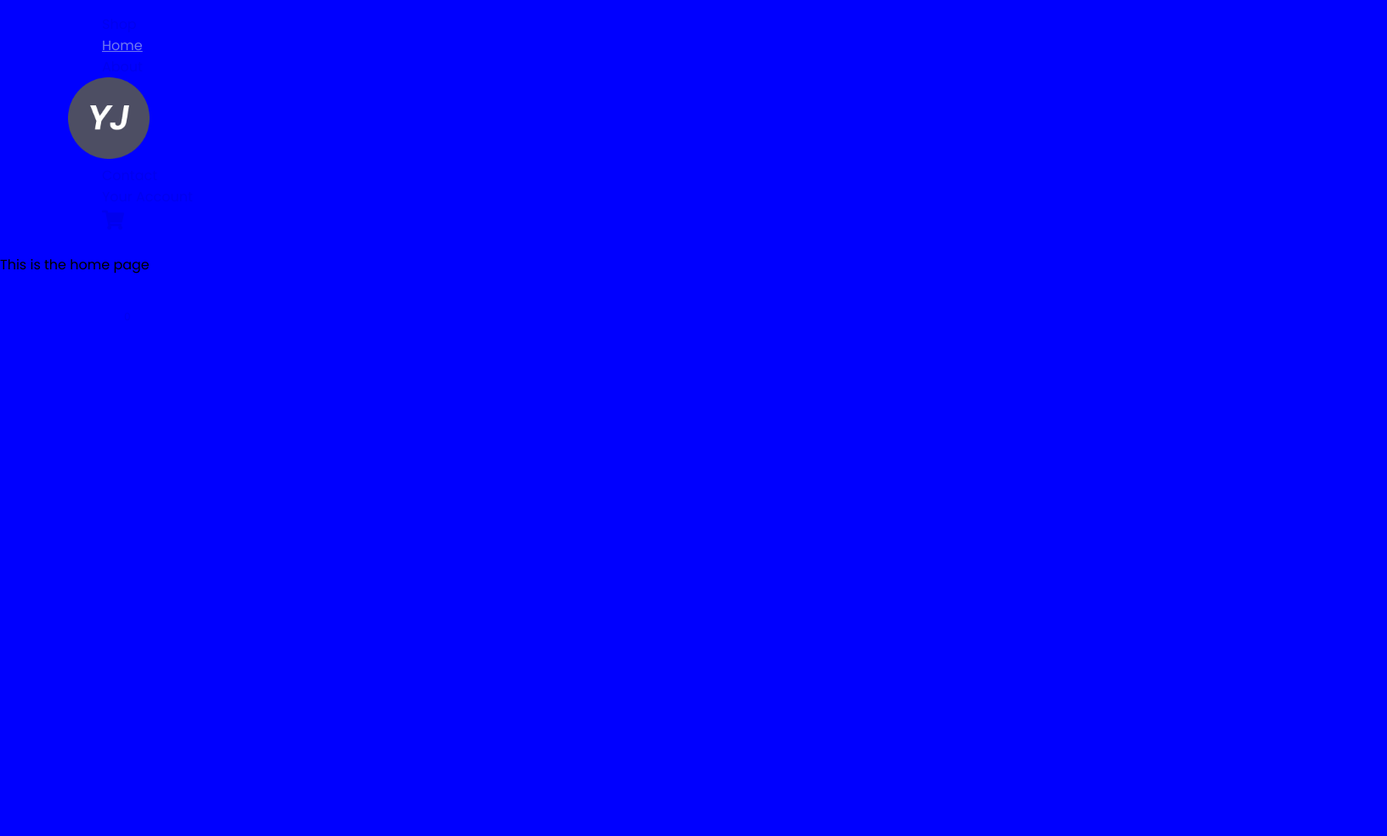
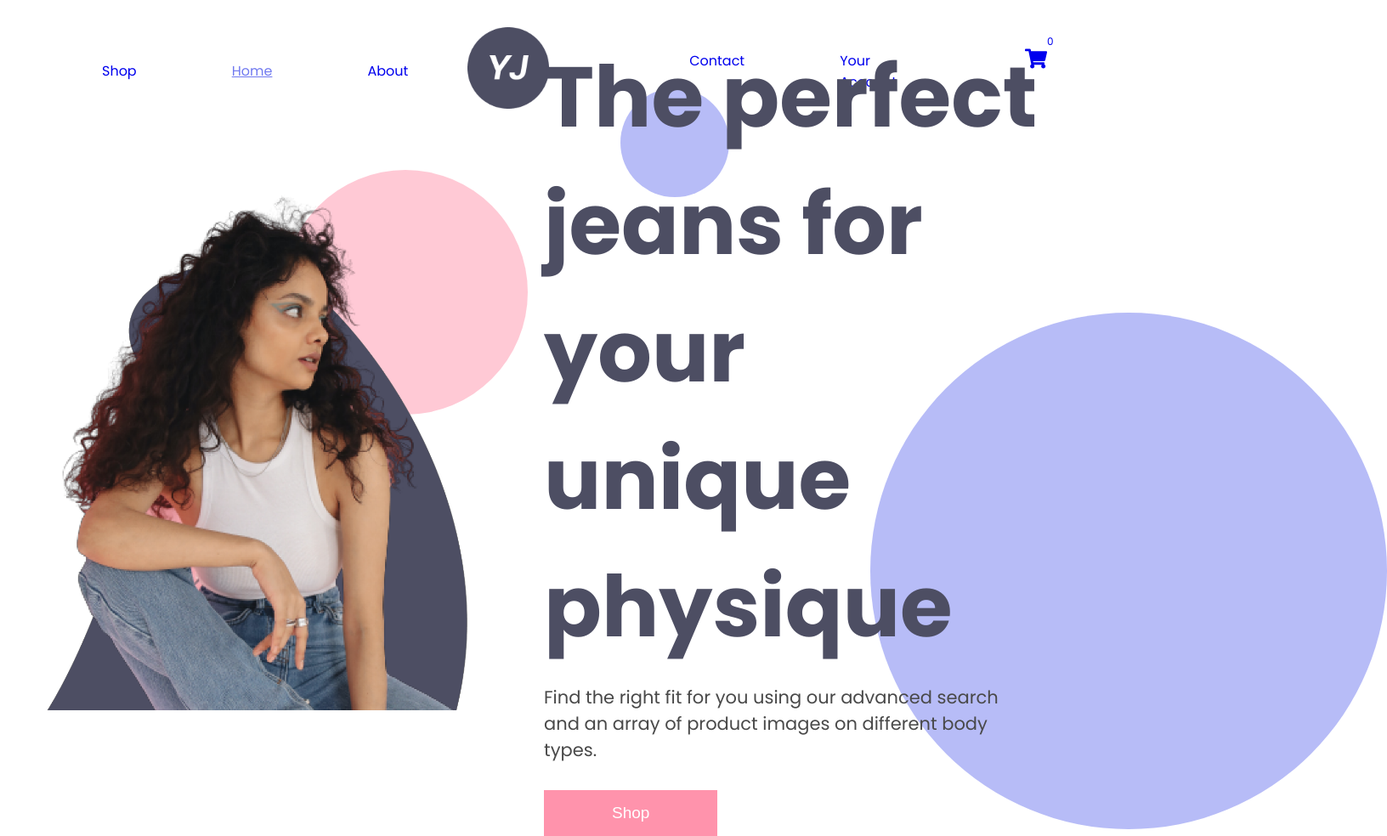
Before and after one commit to GlorySinkkhonde/younique-jeans-ecommerce-shop, a React app: page / in a window 1280 px wide. Shown: the whole page at 85% size, 1632 px wide, since content can reach past the window. Before the commit the page ends 800 px from the top, so only its background shows below. Built offline with nearby package versions, Linux system fonts and the light colour scheme.

Commit message:
Coded the hero section

```diff
--- a/src/App.css
+++ b/src/App.css
@@ -35,6 +35,7 @@ ul{
     display: flex;
     margin: 1rem;
 }
+
 .nav--visible{
     display: block;
     margin: 8rem auto;
@@ -108,14 +109,55 @@ ul{
     top: 45.5%;
 }
 
-@media only screen and (min-width: 901px) {
+.wrapper{
+    width: 100%;
+    display: flex;
+    flex-direction: column;
+    justify-content: center;
+    align-items: center;
+    margin: -9rem 0;
+    color: var(--main-color);
+}
+
+.wrapper__image{
+    width: 60%;
+    align-self: center;
+}
+
+.wrapper__text{
+    width: 90%;
+    text-align: center;
+    margin-top: 2rem;
+}
+
+.wrapper__text > h1{
+    font-size: 60px;
+}
+
+.wrapper__text > p{
+    font-size: 16px;
+    margin-top: 1rem;
+    color: rgb(73, 73, 73);
+}
+
+.wrapper__text > button{
+    font-size: 19px;
+    margin-top: 1.5rem;
+    padding: .8rem 5rem;
+    border: none;
+    background-color: var(--secondary-color);
+    color: white;
+}
+
+@media only screen and (min-width: 800px) {
     body{
-        background-color: blue;
+        overflow-x: hidden;
     }
 
     .nav{
         width: 100%;
-        justify-content: space-between;
+        justify-content: center;
+        margin-top: 2rem;
     }
 
     .site-logo-1{
@@ -132,7 +174,94 @@ ul{
     }
 
     .nav__primary-nav{
+        width: 90%;
         display: block;
-        margin: 0 4rem;
+        display: flex;
+        justify-content: space-between;
+        align-items: center;
+        margin: 0;
+    }
+
+    .nav__first-nav{
+        width: 30%;
+        display: flex;
+        gap: 7rem;
+    }
+
+    .nav__second-nav{
+        width: 40%;
+        display: flex;
+        gap: 7rem;
+    }
+
+    .item-total{
+        top: 5%;
+    }
+
+    .wrapper{
+        flex-direction: row;
+        justify-content: space-between;
+    }
+
+    .wrapper__image{
+        position: relative;
+        width: 43%;
+        z-index: 1;
+    }
+
+    .wrapper__text{
+        position: relative;
+        width: 50%;
+        text-align: left;
+        z-index: 1;
+    }
+
+    .wrapper__text > h1{
+        font-size: 100px;
+    }
+
+    .wrapper__text > p{
+        font-size: 21px;
+        width: 85%;
+    }
+
+    .wrapper__text > button{
+        margin-top: 2rem;
+        padding: 1rem 5rem;
+    }
+
+    .circle-1{
+        position: absolute;
+        height: 18rem;
+        width: 18rem;
+        background-color: var(--secondary-color);
+        border-radius: 50%;
+        opacity: 50%;
+        top: 25%;
+        left: 26%;
+        z-index: 0;
+    }
+
+    .circle-2{
+        position: absolute;
+        height: 8rem;
+        width: 8rem;
+        background-color: var(--accent-color);
+        border-radius: 50%;
+        opacity: 50%;
+        top: 13%;
+        left: 57%;
+    }
+
+    .circle-3{
+        position: absolute;
+        height: 38rem;
+        width: 38rem;
+        background-color: var(--accent-color);
+        border-radius: 50%;
+        opacity: 50%;
+        top: 46%;
+        left: 80%;
+        z-index: 0;
     }
 }
--- /dev/null
+++ b/src/components/Hero.js
@@ -0,0 +1,27 @@
+import React from 'react'
+import '../App.css'
+import HeroImage from '../assets/images/hero-image.png'
+
+function Hero() {
+  return (
+    <div>
+        <div className='wrapper'>
+            <img src={HeroImage} alt='A woman wearing jeans with her face turned to her left' className='wrapper__image' />
+
+            <div className='wrapper__text'>
+                <h1>The perfect</h1>
+                <h1>jeans for your</h1>
+                <h1>unique physique</h1>
+                <p> Find the right fit for you using our advanced search and an array of product images on different body types.</p>
+                <button>Shop</button>
+            </div>
+        </div>
+
+        <div className='circle-1'></div>
+        <div className='circle-2'></div>
+        <div className='circle-3'></div>
+    </div>
+  )
+}
+
+export default Hero
--- a/src/components/Navbar.js
+++ b/src/components/Navbar.js
@@ -29,7 +29,7 @@ function Navbar() {
                 </ul>
 
                 <Link to='/' className='site-logo-2'>
-            <img src={WebsiteLogo} alt='Younique Jeans Website Logo' />
+                <img src={WebsiteLogo} alt='Younique Jeans Website Logo' />
         </Link>
 
 
--- a/src/pages/Home.js
+++ b/src/pages/Home.js
@@ -1,8 +1,11 @@
 import React from 'react'
+import Hero from '../components/Hero'
 
 function Home() {
   return (
-    <div>This is the home page</div>
+    <div>
+      <Hero />
+    </div>
   )
 }
 
```
Also changed, not shown: src/assets/images/hero-image.png (added), src/assets/images/logo.svg (deleted).
